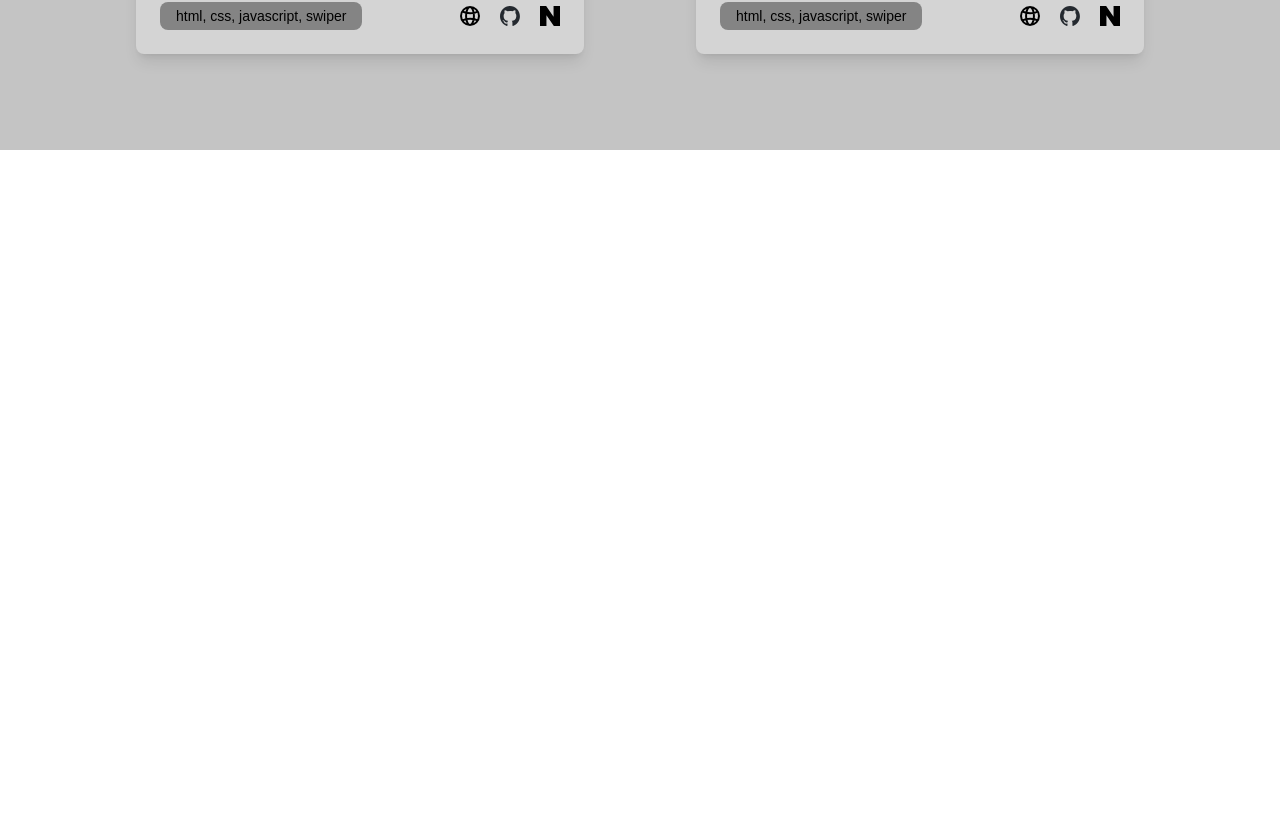
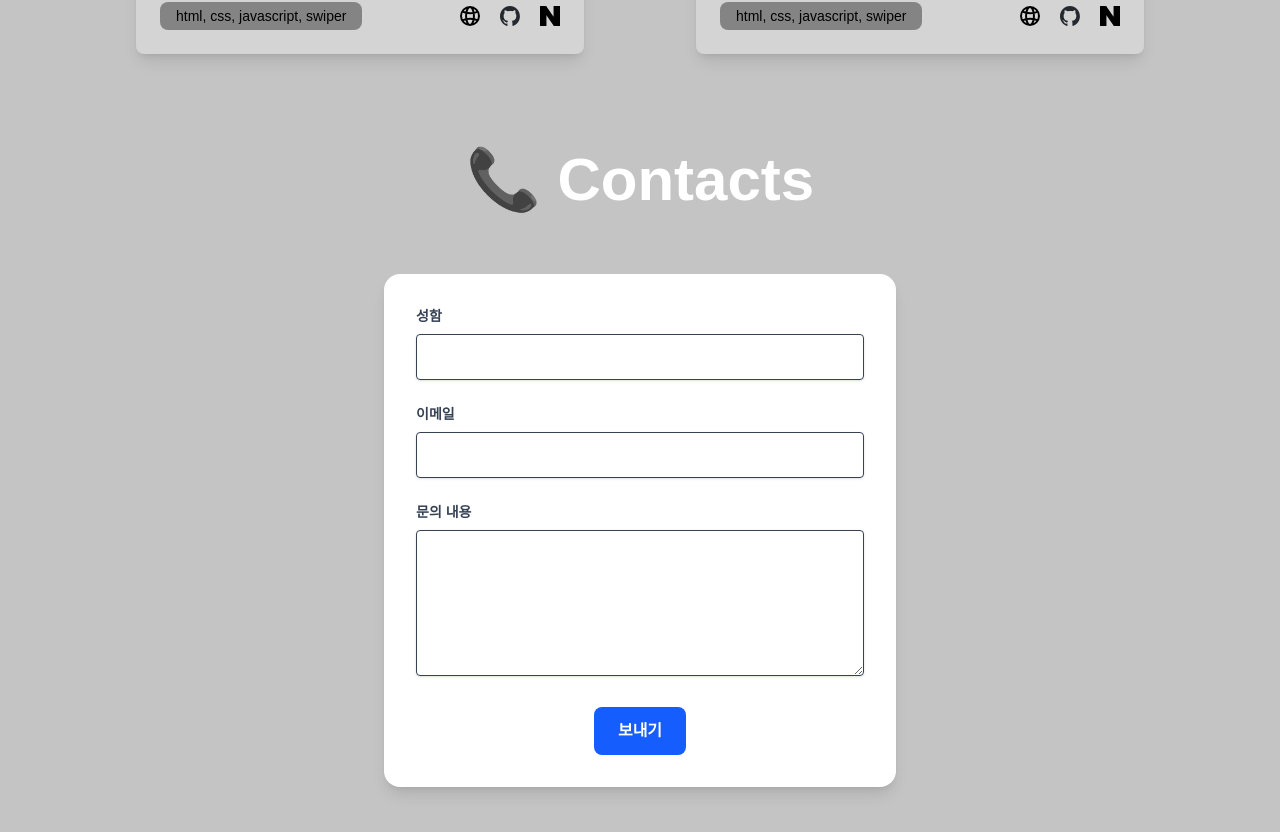
Before and after one commit to dfizae/MyPortfolio, a React (Vite) app: page / in a window 1280 px wide. Shown: the part 3084-3916 px from the top of the page. Before the commit the page ends 3234 px from the top, so only its background shows below. Built offline with nearby package versions, Linux system fonts and the light colour scheme; a web font is replaced by a local one.

Commit message:
feat: 폼 제출 페이지(Contact) 컴포넌트 기능 구현

```diff
--- a/package.json
+++ b/package.json
@@ -11,6 +11,7 @@
     "init-tailwind": "tailwindcss init -p"
   },
   "dependencies": {
+    "@formspree/react": "^3.0.0",
     "@tailwindcss/vite": "^4.1.17",
     "react": "^19.1.1",
     "react-dom": "^19.1.1"
--- a/src/App.tsx
+++ b/src/App.tsx
@@ -4,6 +4,7 @@ import ScrollFixedComponents from './pages/main/ScrollFixedComponents'
 import Profile from './pages/main/Profile';
 import Skills from './pages/main/Skills';
 import Projects from './pages/main/Projects';
+import Contact from './pages/main/Contact';
 
 function App() {
 
@@ -14,6 +15,7 @@ function App() {
       <Profile />
       <Skills />
       <Projects />
+      <Contact />
     </>
   );
 }
--- /dev/null
+++ b/src/pages/main/Contact/ContactForm.tsx
@@ -0,0 +1,101 @@
+import { useForm, ValidationError } from '@formspree/react';
+
+export default function ContactForm() {
+  const [state, handleSubmit] = useForm("mpwkwjpg");
+  if (state.succeeded) {
+      return (
+        <div className="text-center p-8">
+            <h3 className="text-2xl font-bold text-green-600">
+                감사합니다!
+            </h3>
+            <p className="text-gray-700 mt-2">
+                메시지가 성공적으로 전송되었습니다.
+            </p>
+        </div>
+      );
+  }
+  return (
+    <form
+      onSubmit={handleSubmit}
+      className="w-full max-w-lg bg-white p-8 rounded-2xl shadow-lg"
+    >
+      {/* --- 이름 --- */}
+      <div className="mb-6">
+        <label
+          htmlFor="name"
+          className="block text-gray-700 text-sm font-bold mb-2"
+        >
+          성함
+        </label>
+        <input
+          id="name"
+          type="text"
+          name="name"
+          required
+          className="shadow appearance-none border rounded w-full py-3 px-4
+                     text-gray-700 leading-tight focus:outline-none focus:shadow-outline"
+        />
+        <ValidationError
+          prefix="Name"
+          field="name"
+          errors={state.errors}
+        />
+      </div>
+
+      <div className="mb-6">
+        <label
+          htmlFor="email"
+          className="block text-gray-700 text-sm font-bold mb-2"
+        >
+          이메일
+        </label>
+        <input
+          id="email"
+          type="email"
+          name="email"
+          required
+          className="shadow appearance-none border rounded w-full py-3 px-4
+                     text-gray-700 leading-tight focus:outline-none focus:shadow-outline"
+        />
+        <ValidationError
+          prefix="Email"
+          field="email"
+          errors={state.errors}
+        />
+      </div>
+      <div className="mb-6">
+        <label
+          htmlFor="message"
+          className="block text-gray-700 text-sm font-bold mb-2"
+        >
+          문의 내용
+        </label>
+        <textarea
+          id="message"
+          name="message"
+          required
+          rows={6}
+          className="shadow appearance-none border rounded w-full py-3 px-4
+                     text-gray-700 leading-tight focus:outline-none focus:shadow-outline"
+        />
+        <ValidationError
+          prefix="Message"
+          field="message"
+          errors={state.errors}
+        />
+      </div>
+      <div className="flex items-center justify-center">
+        <button
+          type="submit"
+          disabled={state.submitting}
+          className="bg-blue-600 hover:bg-blue-700 text-white
+                     font-bold py-3 px-6 rounded-lg
+                     focus:outline-none focus:shadow-outline
+                     disabled:bg-gray-400"
+        >
+          보내기
+        </button>
+      </div>
+    </form>
+  );
+}
--- /dev/null
+++ b/src/pages/main/Contact/index.tsx
@@ -0,0 +1,14 @@
+import ContactForm from "./ContactForm";
+
+export default function Contact(){
+    return(
+        <>
+            <section className="w-full flex flex-col gap-16 justify-center items-center pb-24">
+                    <h1 className="text-6xl font-bold">📞 Contacts</h1>
+                    <div className="w-full px-8 flex justify-center">
+                        <ContactForm />
+                </div>
+             </section>
+        </>
+    );
+}
```
Also changed, not shown: 2 other files (tests, documents, lock files or other folders).
